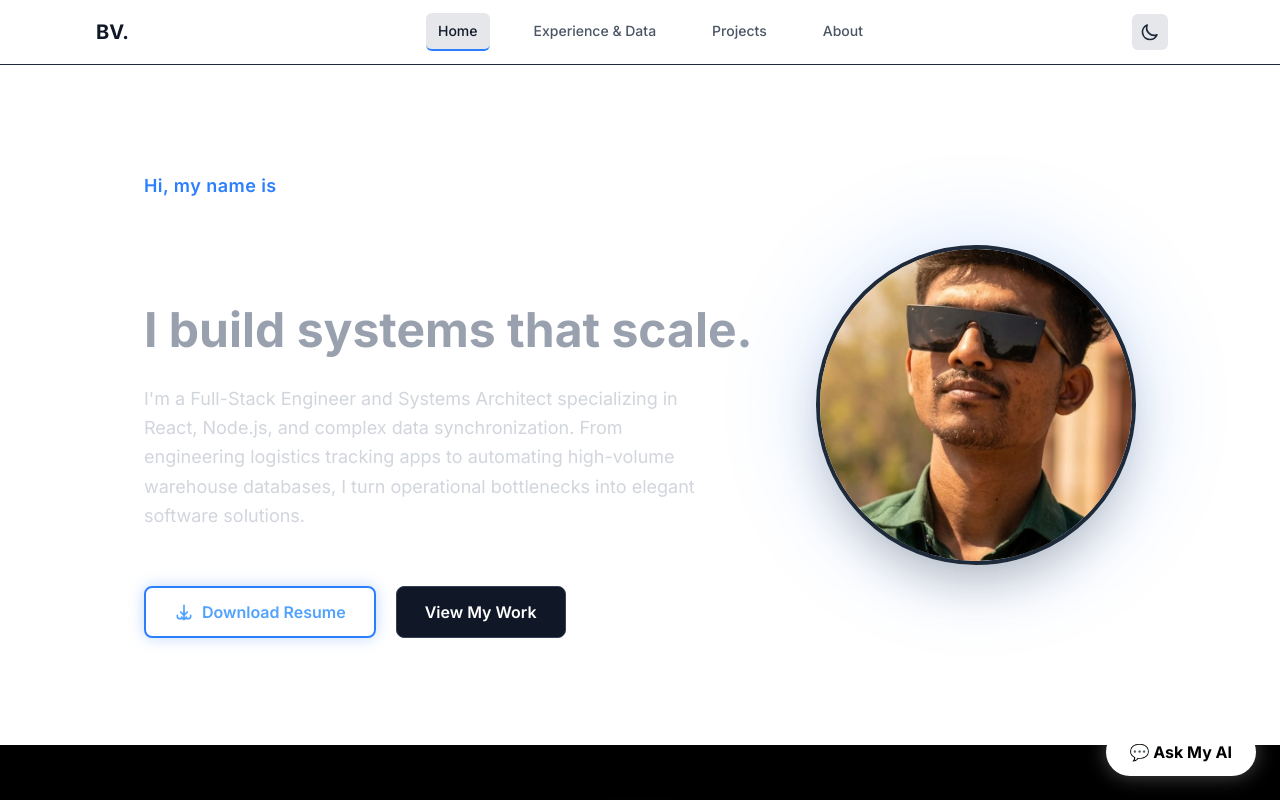
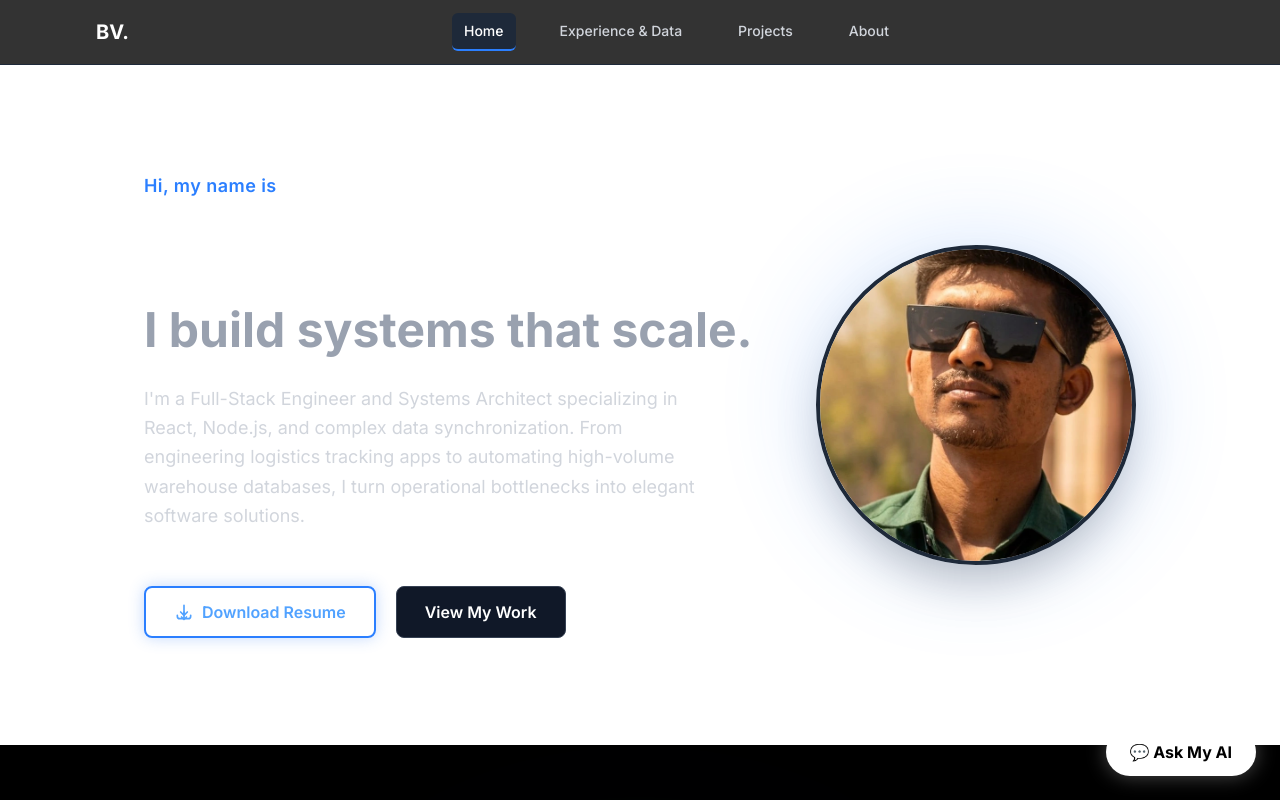
Before and after one commit to badalvasava286-ai/portfolio-frontend, a Next.js app: page / in a window 1280 px wide. Shown: the top 800 px of the page. Built offline with nearby package versions, Linux system fonts and the light colour scheme.

Commit message:
Removed broken theme toggle from Navbar

```diff
--- a/components/Navbar.tsx
+++ b/components/Navbar.tsx
@@ -1,19 +1,11 @@
 'use client';
-import React, { useState, useEffect } from 'react';
+import React, { useState } from 'react';
 import Link from 'next/link';
 import { usePathname } from 'next/navigation';
-import { useTheme } from 'next-themes';
 
 export default function Navbar() {
   const pathname = usePathname();
   const [isOpen, setIsOpen] = useState(false);
-
-  // Theme state
-  const { theme, setTheme } = useTheme();
-  const [mounted, setMounted] = useState(false);
-
-  // Prevent hydration mismatch
-  useEffect(() => setMounted(true), []);
 
   const navLinks = [
     { name: 'Home', path: '/' },
@@ -23,13 +15,13 @@ export default function Navbar() {
   ];
 
   return (
-    <nav className="w-full bg-black/80 dark:bg-black/80 bg-white/80 backdrop-blur-md border-b border-gray-800 dark:border-gray-800 border-gray-200 sticky top-0 z-50">
+    <nav className="w-full bg-black/80 backdrop-blur-md border-b border-gray-800 sticky top-0 z-50">
       <div className="max-w-6xl mx-auto px-4 sm:px-6 lg:px-8">
         <div className="flex items-center justify-between h-16">
 
           {/* Logo / Name */}
           <div className="flex-shrink-0">
-            <Link href="/" className="text-xl font-bold text-gray-900 dark:text-white hover:text-blue-500 transition-colors duration-300">
+            <Link href="/" className="text-xl font-bold text-white hover:text-blue-500 transition-colors duration-300">
               BV.
             </Link>
           </div>
@@ -45,8 +37,8 @@ export default function Navbar() {
                     href={link.path}
                     className={`px-3 py-2 rounded-md text-sm font-medium transition-colors duration-300 ${
                       isActive
-                        ? 'bg-gray-200 dark:bg-gray-800 text-gray-900 dark:text-white border-b-2 border-blue-500'
-                        : 'text-gray-600 dark:text-gray-300 hover:bg-gray-200 dark:hover:bg-gray-700 hover:text-gray-900 dark:hover:text-white'
+                        ? 'bg-gray-800 text-white border-b-2 border-blue-500'
+                        : 'text-gray-300 hover:bg-gray-700 hover:text-white'
                     }`}
                   >
                     {link.name}
@@ -56,35 +48,14 @@ export default function Navbar() {
             </div>
           </div>
 
-          {/* Right Side: Theme Toggle & Mobile Menu */}
+          {/* Right Side: Mobile Menu */}
           <div className="flex items-center space-x-4">
-
-            {/* The Sun / Moon Toggle Button */}
-            {mounted && (
-              <button
-                onClick={() => setTheme(theme === 'dark' ? 'light' : 'dark')}
-                className="p-2 rounded-md bg-gray-200 dark:bg-gray-800 text-gray-800 dark:text-gray-200 hover:bg-gray-300 dark:hover:bg-gray-700 transition-colors focus:outline-none"
-                aria-label="Toggle Dark Mode"
-              >
-                {theme === 'dark' ? (
-                  /* Sun Icon */
-                  <svg className="w-5 h-5" fill="none" stroke="currentColor" viewBox="0 0 24 24">
-                    <path strokeLinecap="round" strokeLinejoin="round" strokeWidth={2} d="M12 3v1m0 16v1m9-9h-1M4 12H3m15.364 6.364l-.707-.707M6.343 6.343l-.707-.707m12.728 0l-.707.707M6.343 17.657l-.707.707M16 12a4 4 0 11-8 0 4 4 0 018 0z" />
-                  </svg>
-                ) : (
-                  /* Moon Icon */
-                  <svg className="w-5 h-5" fill="none" stroke="currentColor" viewBox="0 0 24 24">
-                    <path strokeLinecap="round" strokeLinejoin="round" strokeWidth={2} d="M20.354 15.354A9 9 0 018.646 3.646 9.003 9.003 0 0012 21a9.003 9.003 0 008.354-5.646z" />
-                  </svg>
-                )}
-              </button>
-            )}
 
             {/* Mobile Hamburger Button */}
             <div className="md:hidden flex">
               <button
                 onClick={() => setIsOpen(!isOpen)}
-                className="inline-flex items-center justify-center p-2 rounded-md text-gray-600 dark:text-gray-400 hover:text-gray-900 dark:hover:text-white hover:bg-gray-200 dark:hover:bg-gray-800 transition-colors focus:outline-none"
+                className="inline-flex items-center justify-center p-2 rounded-md text-gray-400 hover:text-white hover:bg-gray-800 transition-colors focus:outline-none"
               >
                 {isOpen ? (
                   <svg className="block h-6 w-6" fill="none" viewBox="0 0 24 24" stroke="currentColor">
@@ -104,7 +75,7 @@ export default function Navbar() {
 
       {/* Mobile Dropdown Menu */}
       {isOpen && (
-        <div className="md:hidden bg-white/95 dark:bg-black/95 border-b border-gray-200 dark:border-gray-800 animate-fadeIn">
+        <div className="md:hidden bg-black/95 border-b border-gray-800 animate-fadeIn">
           <div className="px-2 pt-2 pb-3 space-y-1 sm:px-3">
             {navLinks.map((link) => {
               const isActive = pathname === link.path;
@@ -115,8 +86,8 @@ export default function Navbar() {
                   onClick={() => setIsOpen(false)}
                   className={`block px-3 py-2 rounded-md text-base font-medium transition-colors duration-300 ${
                     isActive
-                      ? 'bg-gray-200 dark:bg-gray-800 text-gray-900 dark:text-white border-l-4 border-blue-500'
-                      : 'text-gray-600 dark:text-gray-300 hover:bg-gray-200 dark:hover:bg-gray-700 hover:text-gray-900 dark:hover:text-white'
+                      ? 'bg-gray-800 text-white border-l-4 border-blue-500'
+                      : 'text-gray-300 hover:bg-gray-700 hover:text-white'
                   }`}
                 >
                   {link.name}
```
